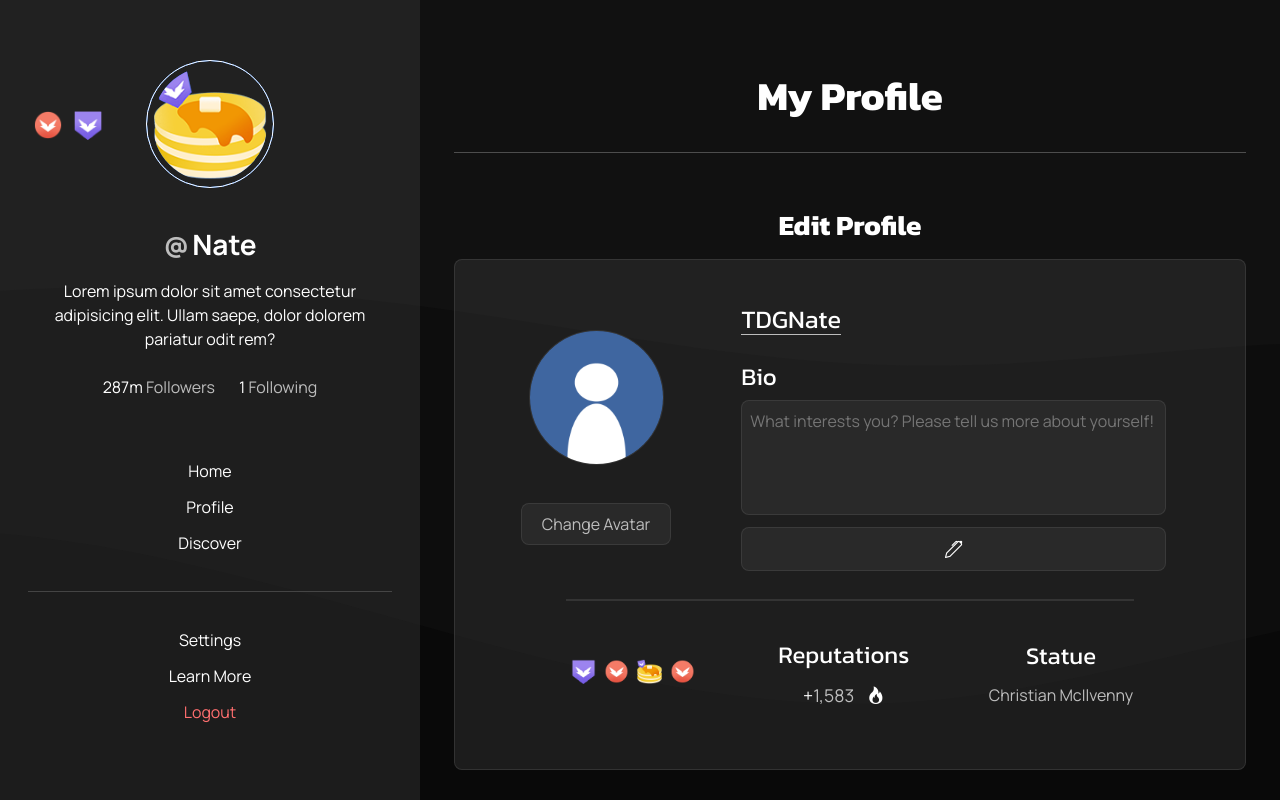
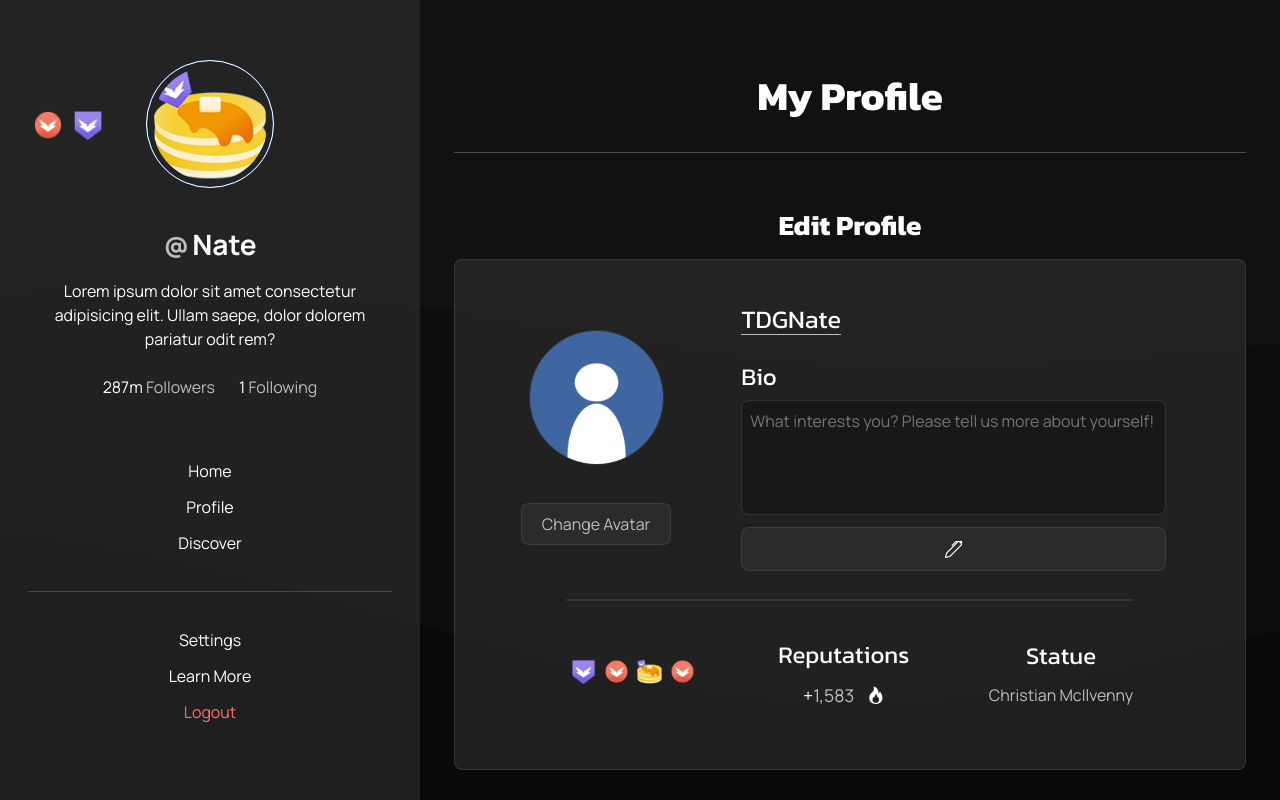
Before and after one commit to TDG-Org/Statue-Status, a React (Create React App) app in the folder client/: page /profile in a window 1280 px wide. Shown: the top 800 px of the page. Built offline with nearby package versions, Linux system fonts and the light colour scheme.

Commit message:
update colors and change the other input elements

```diff
--- a/client/src/pages/Discover/DiscoverPage.scss
+++ b/client/src/pages/Discover/DiscoverPage.scss
@@ -85,8 +85,8 @@
         width: 90%;
         display: flex;
         padding: .5rem 0;
+        flex-wrap: nowrap;
         margin-top: .75rem;
-        flex-wrap: nowrap;
         text-align: center;
         position: relative;
         border-radius: 8px;
--- a/client/src/pages/Profile/ProfilePage.scss
+++ b/client/src/pages/Profile/ProfilePage.scss
@@ -111,6 +111,7 @@
             border-radius: 8px;
             margin-bottom: .75rem;
             width: 100% !important;
+            transition: all 250ms ease;
             background-color: $mid-dark-clr;
             border: 1px solid $low-dark-clr;
             &:focus {
@@ -119,6 +120,7 @@
             }
             &:disabled {
               cursor: not-allowed;
+              background-color: $low-tp;
             }
           }
           .edit-bio-btn {
--- a/client/src/sass/components/Profile Statue/ProfileStatue.scss
+++ b/client/src/sass/components/Profile Statue/ProfileStatue.scss
@@ -88,6 +88,7 @@
           text-align: center;
           border-radius: 8px;
           background: $low-tp;
+          transition: all 250ms ease;
           border: 1px solid $low-dark-clr;
           margin: 1.25rem 0 0rem 0 !important;
           &:focus {
@@ -120,14 +121,16 @@
           height: 125px;
           padding: .8rem;
           border-radius: 8px;
-          background: $low-tp;
           color: $mid-light-clr;
+          background: $mid-dark-clr;
+          transition: all 250ms ease;
           border: 1px solid $low-dark-clr;
           &:focus {
             background-color: $low-dark-clr;
             border: 1px solid $mid-light-clr;
           }
           &:disabled {
+            background: $low-tp;
             cursor: not-allowed;
           }
         }
--- a/client/src/sass/variables.scss
+++ b/client/src/sass/variables.scss
@@ -7,7 +7,7 @@ $accent-clr: #ff2bbf;
 
 // mid Contrast
 $mid-light-clr: #bdbdbd;
-$mid-dark-clr: #3a3a3a65;
+$mid-dark-clr: #36363682;
 
 $low-dark-clr: #59595960;
 
```
